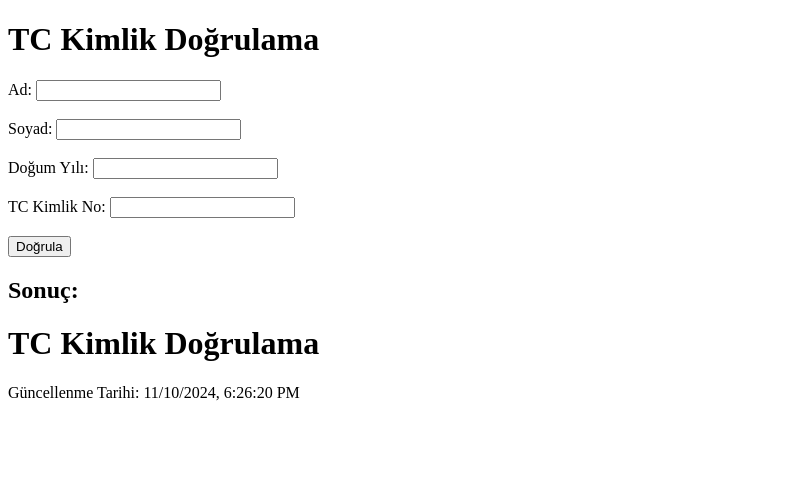
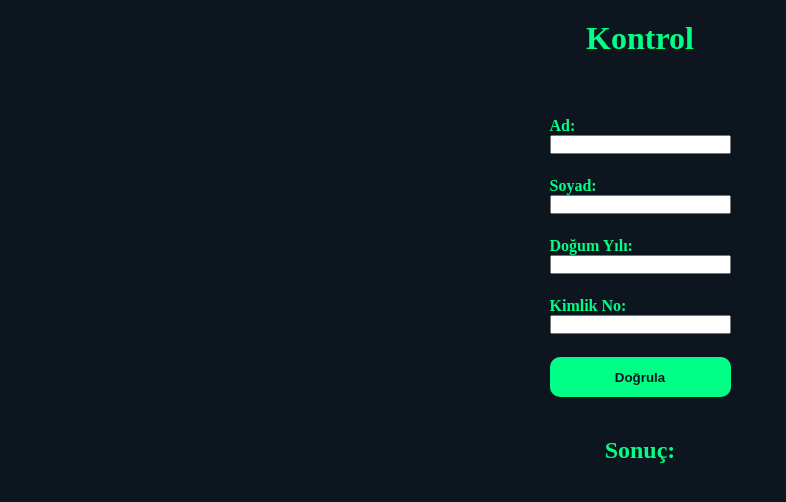
Before and after one commit to dodo-sudo/test-kontrol, a website: page index.html in a window 1280 px wide. Shown: the whole page, without its empty margins (0-786 px from the left). Drawn offline with nearby package versions, Linux system fonts and the light colour scheme.

Commit message:
Sayfa görünümü güncellendi

```diff
--- a/index.html
+++ b/index.html
@@ -3,24 +3,25 @@
 <head>
     <meta charset="UTF-8">
     <meta name="viewport" content="width=device-width, initial-scale=1.0">
-    <title>TC Kimlik Doğrulama</title>
+    <title>Kontrol</title>
+    <link rel="stylesheet" href="style.css">
 </head>
 <body>
-    <h1>TC Kimlik Doğrulama</h1>
+    <h1>Kontrol</h1>
     <form id="tcForm">
         <label for="ad">Ad: </label>
-        <input type="text" id="ad" name="ad" required><br><br>
+        <input type="text" id="ad" name="ad" required><br>
 
         <label for="soyad">Soyad: </label>
-        <input type="text" id="soyad" name="soyad" required><br><br>
+        <input type="text" id="soyad" name="soyad" required><br>
 
         <label for="dogumYili">Doğum Yılı: </label>
-        <input type="text" id="dogumYili" name="dogumYili" required><br><br>
+        <input type="text" id="dogumYili" name="dogumYili" required><br>
 
-        <label for="tcKimlikNo">TC Kimlik No: </label>
-        <input type="text" id="tcKimlikNo" name="tcKimlikNo" required><br><br>
+        <label for="tcKimlikNo">Kimlik No: </label>
+        <input type="text" id="tcKimlikNo" name="tcKimlikNo" required><br>
 
-        <button type="submit">Doğrula</button>
+        <button class="btn" type="submit">Doğrula</button>
     </form>
 
     <h2>Sonuç:</h2>
@@ -46,7 +47,6 @@
                 tcKimlikNo: tcKimlikNo
             })
             .then(function(response) {
-                // Sonucu ekrana yazdırıyoruz
                 const sonucDiv = document.getElementById('sonuc');
                 if (response.data === true) {
                     sonucDiv.innerHTML = 'TC Kimlik Doğrulaması Başarılı!';
@@ -62,17 +62,5 @@
         });
     </script>
 
- <h1>TC Kimlik Doğrulama</h1>
-
-    <!-- Form kısmı ve diğer içerikler buraya gelecek -->
-
-    <footer>
-        <p>Güncellenme Tarihi: <span id="current-date"></span></p>
-    </footer>
-
-    <script>
-        // Sayfa yüklendiğinde güncel tarihi footer'a ekleyelim
-        document.getElementById("current-date").textContent = new Date().toLocaleString();
-    </script>
 </body>
 </html>
--- /dev/null
+++ b/style.css
@@ -0,0 +1,47 @@
+*{
+    padding: 0;
+    margin: 0;
+
+}
+body{
+    display: flex;
+    flex-direction: column;
+    align-items: center;
+    justify-content: center;
+    background-color: #0D161F;
+    color: #00FF86;
+}
+
+h1{
+    margin: 20px;
+}
+
+form{
+    margin: 40px;
+}
+input{
+    margin-bottom: 5px;
+    display: flex;
+    align-items: center;
+
+}
+label{
+    font-weight: bold;
+    color: #00FF86;
+    margin-right: 40px;
+}
+
+button{
+    width: 100%;
+    height: 40px;
+    color: #0D161F;
+    font-weight: bold;
+    background-color: #00FF86;
+    border-radius: 10px;
+    border: none;
+}
+
+button:hover{
+    background-color: #06b463;
+    transition: 0.3s all;
+}
```
